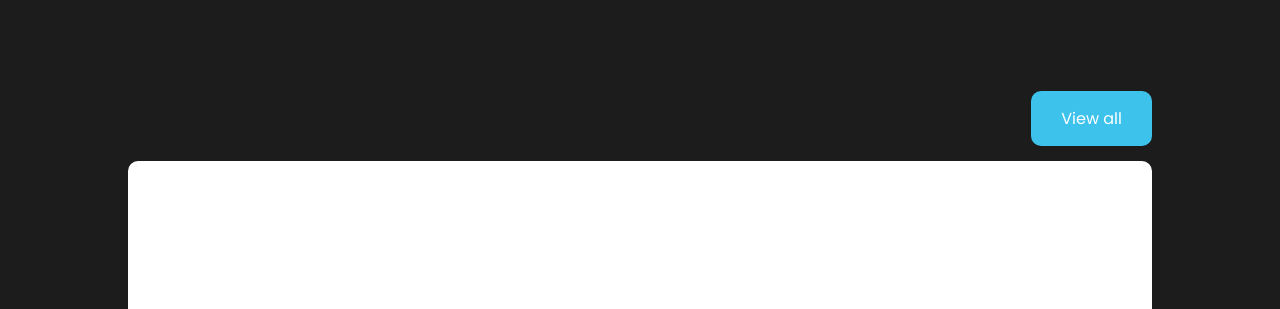
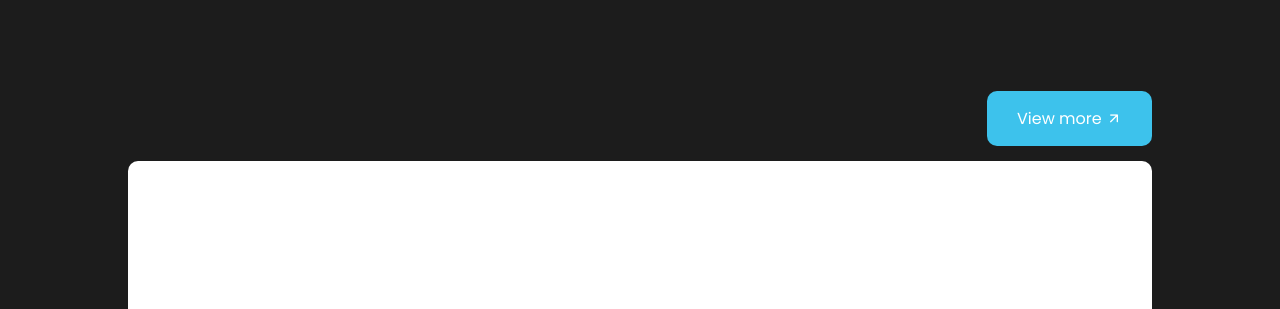
Before and after one commit to shannenesguerra/portfolio_website, a website: page index.html in a window 1280 px wide. Shown: the part 3115-3424 px from the top of the page. Drawn offline with nearby package versions, Linux system fonts and the light colour scheme.

Commit message:
update button link in project

```diff
--- a/index.html
+++ b/index.html
@@ -429,8 +429,9 @@
       <h2 class="section__title">My Projects</h2>
       <span class="section__subtitle">My recent works</span>
       <div class="projects-wrapper">
-        <button class="projects-button">View all
-          <a href="https://www.artstation.com/shannenesguerra7"></a>
+        <button class="projects-button" type="button" onclick="location.href='https://www.artstation.com/shannenesguerra7'">
+          View more
+          <i class="uil uil-arrow-up-right"></i>
         </button>
         <div class="projects-background"></div>
         <div class="container-projects">
```
